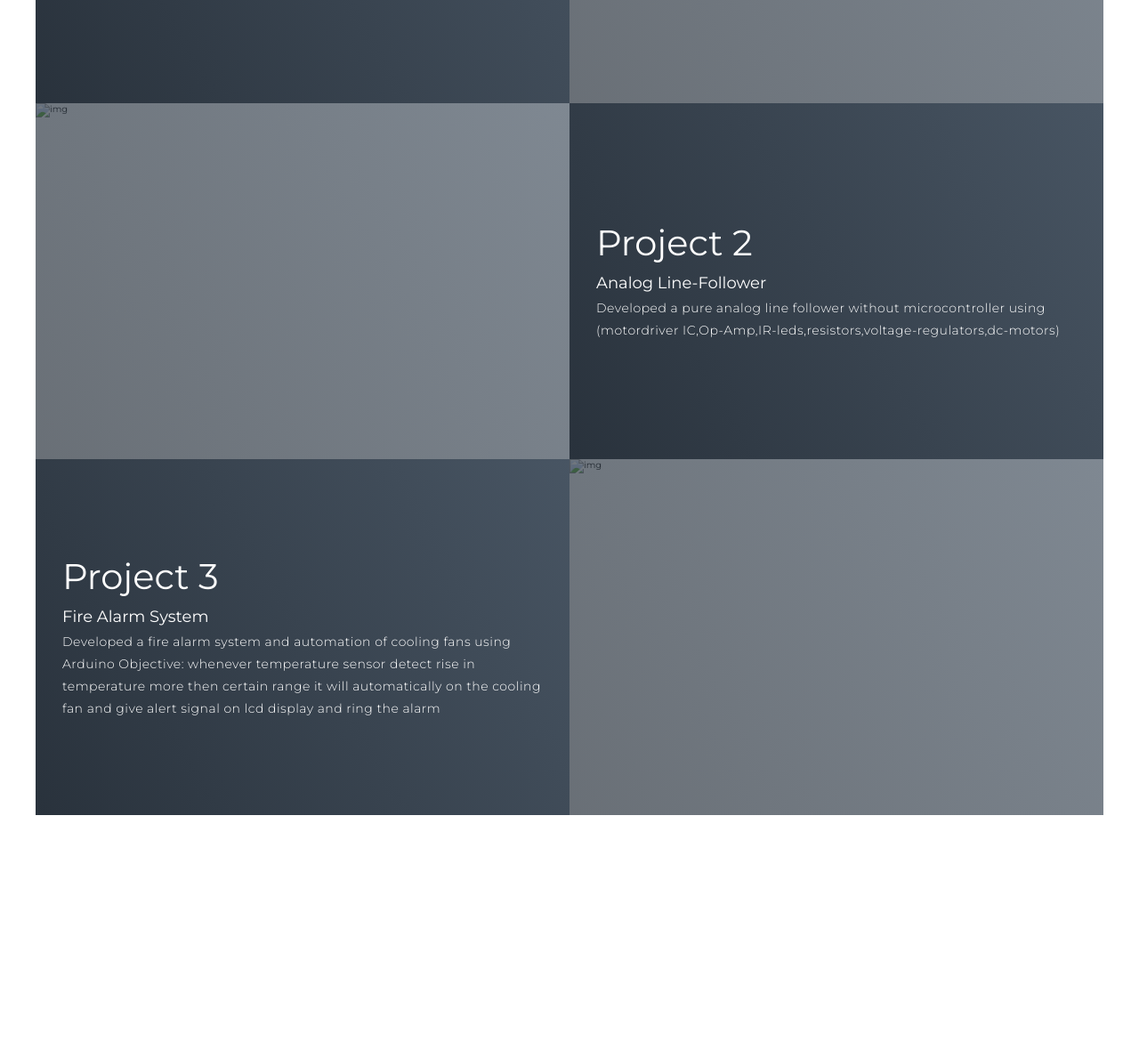
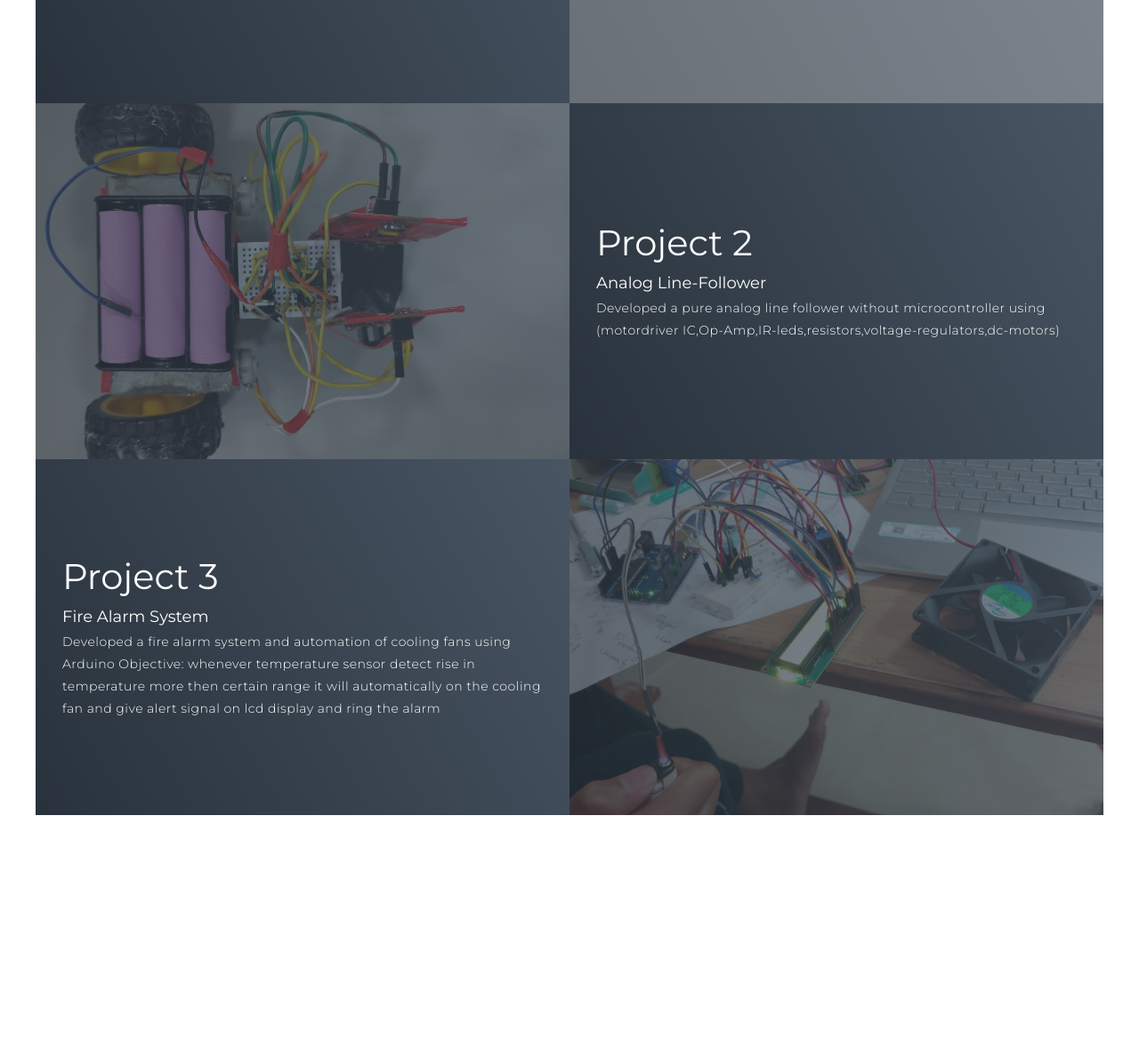
Before and after one commit to abhayrev/portfolio, a plain HTML site: page index.html in a window 1280 px wide. Shown: the part 1307-2496 px from the top of the page at 89% size. Drawn offline with Linux system fonts and the light colour scheme; files whose address does not match are found by name.

Commit message:
Update index.html

```diff
--- a/index.html
+++ b/index.html
@@ -73,7 +73,7 @@
               using (motordriver IC,Op-Amp,IR-leds,resistors,voltage-regulators,dc-motors)</p>
           </div>
           <div class="project-img">
-            <img src="./img/line follower.jpg" alt="img">
+            <img src="./line follower.jpg" alt="img">
           </div>
         </div>
         <div class="project-item">
@@ -85,7 +85,7 @@
               cooling fan and give alert signal on lcd display and ring the alarm</p>
           </div>
           <div class="project-img">
-            <img src="./img/FIRE.jpg" alt="img">
+            <img src="./FIRE.jpg" alt="img">
           </div>
         </div>
       </div>
@@ -98,7 +98,7 @@
     <div class="about container">
       <div class="col-left">
         <div class="about-img">
-          <img src="./img/abhaynew.jpg" alt="img">
+          <img src="./abhaynew.jpg" alt="img">
         </div>
       </div>
       <div class="col-right">
```
